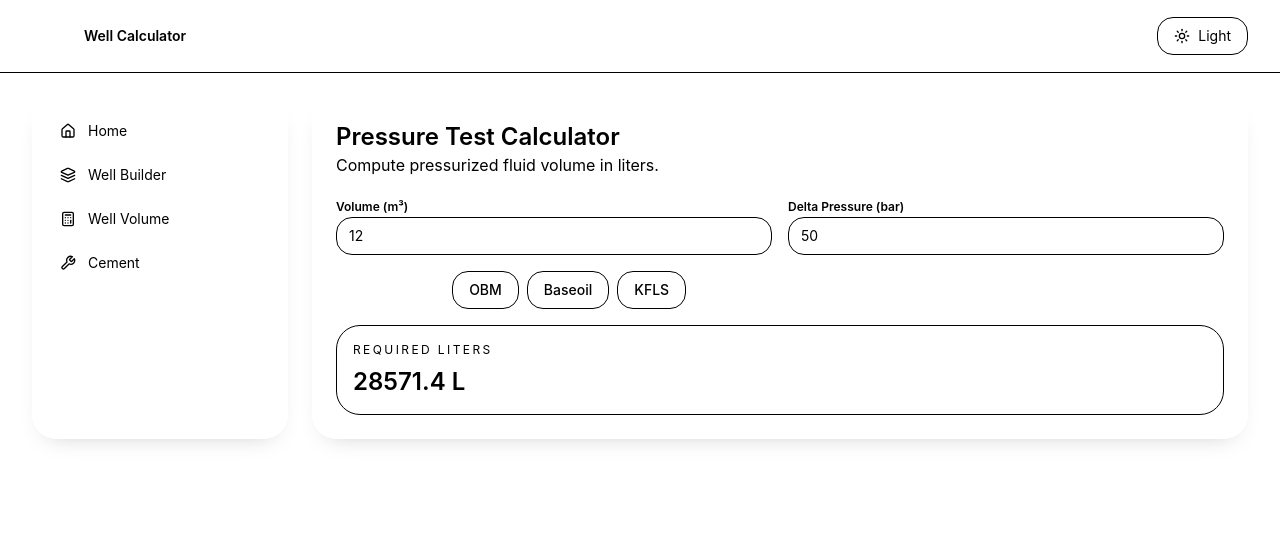
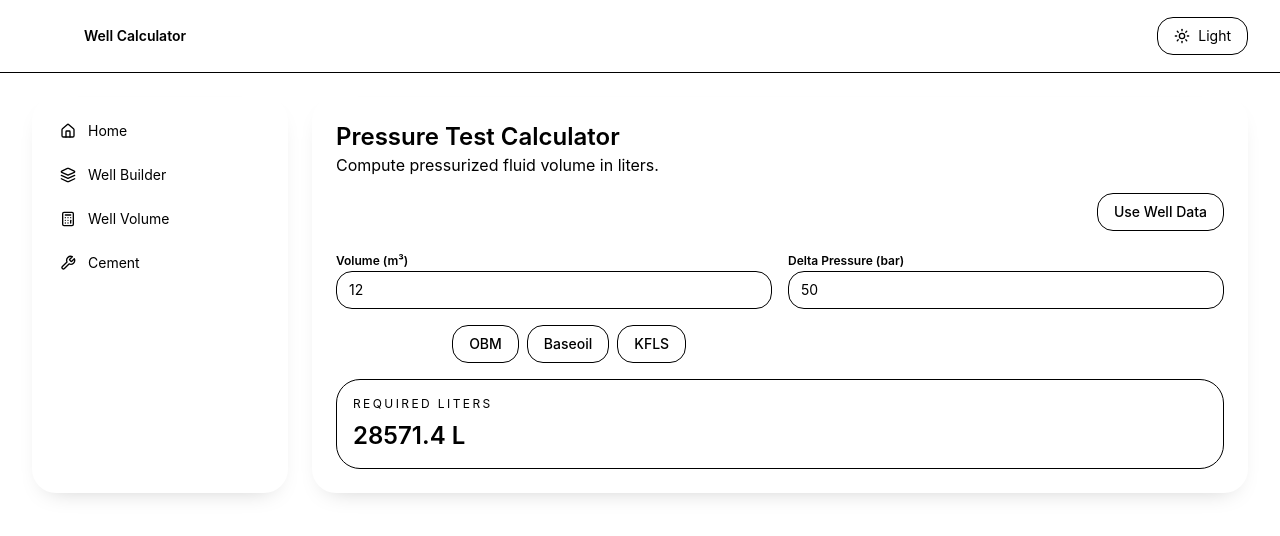
Before and after one commit to OniekR/well-volume-calculator, a React (Vite) app in the folder WellKalk/: page /calculators/pressure in a window 1280 px wide. Shown: the top 536 px of the page. Built offline with nearby package versions, Linux system fonts and the light colour scheme.

Commit message:
feat(well-calculator): use well data integration for calculators (Step 14)

```diff
--- /dev/null
+++ b/WellKalk/src/hooks/useCalculatorData.ts
@@ -0,0 +1,12 @@
+import { useWellData } from "./useWellData";
+
+export const useCalculatorData = () => {
+  const { activeWell } = useWellData();
+
+  const getTopSection = () => activeWell?.sections[0];
+
+  return {
+    activeWell,
+    getTopSection,
+  };
+};
--- a/WellKalk/src/pages/calculators/CementCalculator.tsx
+++ b/WellKalk/src/pages/calculators/CementCalculator.tsx
@@ -4,6 +4,9 @@ import Input from "../../components/ui/Input";
 import Label from "../../components/ui/Label";
 import ResultCard from "../../components/calculators/shared/ResultCard";
 import { calculateStrokesToBump } from "../../utils/cementCalculations";
+import Button from "../../components/ui/Button";
+import { useCalculatorData } from "../../hooks/useCalculatorData";
+import calculateCylinderVolume from "../../utils/volumeCalculations";
 
 const CementCalculator = () => {
   const [cementVolumeM3, setCementVolumeM3] = useState(30);
@@ -14,11 +17,26 @@ const CementCalculator = () => {
     [cementVolumeM3, strokeVolumeM3],
   );
 
+  const { getTopSection } = useCalculatorData();
+
+  const useTopSection = () => {
+    const top = getTopSection();
+    if (!top) return;
+    const length = top.shoeMd - top.topMd;
+    const vol = calculateCylinderVolume(top.outerDiameterIn, length);
+    setCementVolumeM3(Number(vol.toFixed(3)));
+  };
+
   return (
     <CalculatorLayout
       title="Cement Calculator"
       description="Estimate cement displacement strokes."
     >
+      <div className="flex items-center justify-end">
+        <Button variant="secondary" onClick={useTopSection}>
+          Use Well Data
+        </Button>
+      </div>
       <div className="grid gap-4 md:grid-cols-2">
         <div>
           <Label htmlFor="cement-volume">Cement Volume (m³)</Label>
--- a/WellKalk/src/pages/calculators/FluidFlowCalculator.tsx
+++ b/WellKalk/src/pages/calculators/FluidFlowCalculator.tsx
@@ -3,7 +3,9 @@ import CalculatorLayout from "../../components/calculators/shared/CalculatorLayo
 import Input from "../../components/ui/Input";
 import Label from "../../components/ui/Label";
 import ResultCard from "../../components/calculators/shared/ResultCard";
+import Button from "../../components/ui/Button";
 import { calculateAnnularVelocity } from "../../utils/flowCalculations";
+import { useCalculatorData } from "../../hooks/useCalculatorData";
 
 const FluidFlowCalculator = () => {
   const [flowRateLpm, setFlowRateLpm] = useState(1000);
@@ -16,11 +18,25 @@ const FluidFlowCalculator = () => {
     [flowRateLpm, outerDiameterIn, innerDiameterIn],
   );
 
+  const { getTopSection } = useCalculatorData();
+
+  const useTopSection = () => {
+    const top = getTopSection();
+    if (!top) return;
+    setOuterDiameterIn(top.outerDiameterIn);
+    setInnerDiameterIn(top.innerDiameterIn);
+  };
+
   return (
     <CalculatorLayout
       title="Fluid Flow Calculator"
       description="Convert flow rate to annular velocity."
     >
+      <div className="flex items-center justify-end">
+        <Button variant="secondary" onClick={useTopSection}>
+          Use Well Data
+        </Button>
+      </div>
       <div className="grid gap-4 md:grid-cols-3">
         <div>
           <Label htmlFor="flow">Flow Rate (L/min)</Label>
--- a/WellKalk/src/pages/calculators/PressureTestCalculator.tsx
+++ b/WellKalk/src/pages/calculators/PressureTestCalculator.tsx
@@ -3,8 +3,10 @@ import CalculatorLayout from "../../components/calculators/shared/CalculatorLayo
 import Input from "../../components/ui/Input";
 import Label from "../../components/ui/Label";
 import ResultCard from "../../components/calculators/shared/ResultCard";
+import { calculatePressurizedLiters } from "../../utils/pressureCalculations";
 import Button from "../../components/ui/Button";
-import { calculatePressurizedLiters } from "../../utils/pressureCalculations";
+import { useCalculatorData } from "../../hooks/useCalculatorData";
+import calculateCylinderVolume from "../../utils/volumeCalculations";
 
 const kOptions = [
   { label: "Brine/WBM", value: 21 },
@@ -23,11 +25,27 @@ const PressureTestCalculator = () => {
     [volumeM3, deltaPressureBar, kFactor],
   );
 
+  const { getTopSection } = useCalculatorData();
+
+  const useTopSection = () => {
+    const top = getTopSection();
+    if (!top) return;
+    const length = top.shoeMd - top.topMd;
+    const vol = calculateCylinderVolume(top.outerDiameterIn, length);
+    setVolumeM3(Number(vol.toFixed(3)));
+  };
+
   return (
     <CalculatorLayout
       title="Pressure Test Calculator"
       description="Compute pressurized fluid volume in liters."
     >
+      <div className="flex items-center justify-end">
+        <Button variant="secondary" onClick={useTopSection}>
+          Use Well Data
+        </Button>
+      </div>
+
       <div className="grid gap-4 md:grid-cols-2">
         <div>
           <Label htmlFor="volume">Volume (m³)</Label>
--- a/WellKalk/src/pages/calculators/StringLiftCalculator.tsx
+++ b/WellKalk/src/pages/calculators/StringLiftCalculator.tsx
@@ -4,6 +4,8 @@ import Input from "../../components/ui/Input";
 import Label from "../../components/ui/Label";
 import ResultCard from "../../components/calculators/shared/ResultCard";
 import { calculateLiftForce } from "../../utils/liftCalculations";
+import Button from "../../components/ui/Button";
+import { useCalculatorData } from "../../hooks/useCalculatorData";
 
 const StringLiftCalculator = () => {
   const [casingId, setCasingId] = useState(8.6);
@@ -15,11 +17,27 @@ const StringLiftCalculator = () => {
     [casingId, pipeOd, pressureBar],
   );
 
+  const { getTopSection } = useCalculatorData();
+
+  const useTopSection = () => {
+    const top = getTopSection();
+    if (!top) return;
+    setCasingId(top.innerDiameterIn);
+    // Set a reasonable drill pipe OD (smaller than casing ID)
+    setPipeOd(Math.max(0.1, top.innerDiameterIn - 3));
+  };
+
   return (
     <CalculatorLayout
       title="String Lift Calculator"
       description="Compute lift force from pressure."
     >
+      <div className="flex items-center justify-end">
+        <Button variant="secondary" onClick={useTopSection}>
+          Use Well Data
+        </Button>
+      </div>
+
       <div className="grid gap-4 md:grid-cols-3">
         <div>
           <Label htmlFor="casing-id">Casing ID (in)</Label>
--- a/WellKalk/src/pages/calculators/WellVolumeCalculator.tsx
+++ b/WellKalk/src/pages/calculators/WellVolumeCalculator.tsx
@@ -3,7 +3,9 @@ import CalculatorLayout from "../../components/calculators/shared/CalculatorLayo
 import ResultCard from "../../components/calculators/shared/ResultCard";
 import Input from "../../components/ui/Input";
 import Label from "../../components/ui/Label";
+import Button from "../../components/ui/Button";
 import { buildSectionVolumes } from "../../utils/volumeCalculations";
+import { useCalculatorData } from "../../hooks/useCalculatorData";
 
 const WellVolumeCalculator = () => {
   const [lengthM, setLengthM] = useState(1000);
@@ -16,11 +18,25 @@ const WellVolumeCalculator = () => {
 
   const totalVolume = rows.reduce((sum, row) => sum + row.volumeM3, 0);
 
+  const { getTopSection } = useCalculatorData();
+
+  const useTopSection = () => {
+    const top = getTopSection();
+    if (!top) return;
+    setLengthM(top.shoeMd - top.topMd);
+    setDiameterIn(top.outerDiameterIn);
+  };
+
   return (
     <CalculatorLayout
       title="Well Volume Calculator"
       description="Compute section volumes and totals."
     >
+      <div className="flex items-center justify-end">
+        <Button variant="secondary" onClick={useTopSection}>
+          Use Well Data
+        </Button>
+      </div>
       <div className="grid gap-4 md:grid-cols-2">
         <div>
           <Label htmlFor="length">Length (m)</Label>
--- a/WellKalk/src/utils/volumeCalculations.ts
+++ b/WellKalk/src/utils/volumeCalculations.ts
@@ -16,3 +16,5 @@ export const buildSectionVolumes = (rows: VolumeRow[]) => {
     volumeM3: calculateCylinderVolume(row.diameterIn, row.lengthM),
   }));
 };
+
+export default calculateCylinderVolume;
```
Also changed, not shown: WellKalk/plans/well-calculator-app/implementation.md (+3 -3 lines), 1 other file (tests, documents, lock files or other folders).
